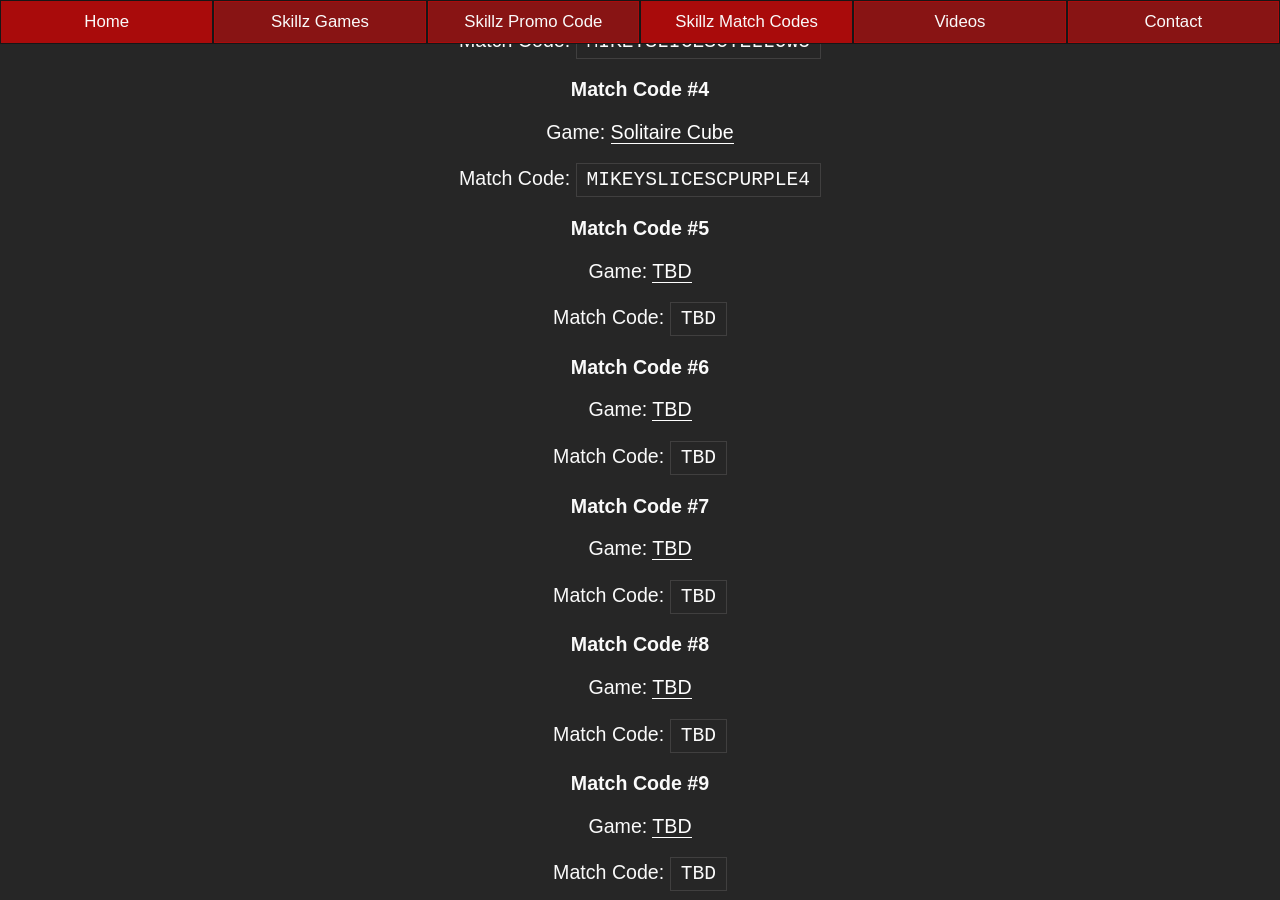
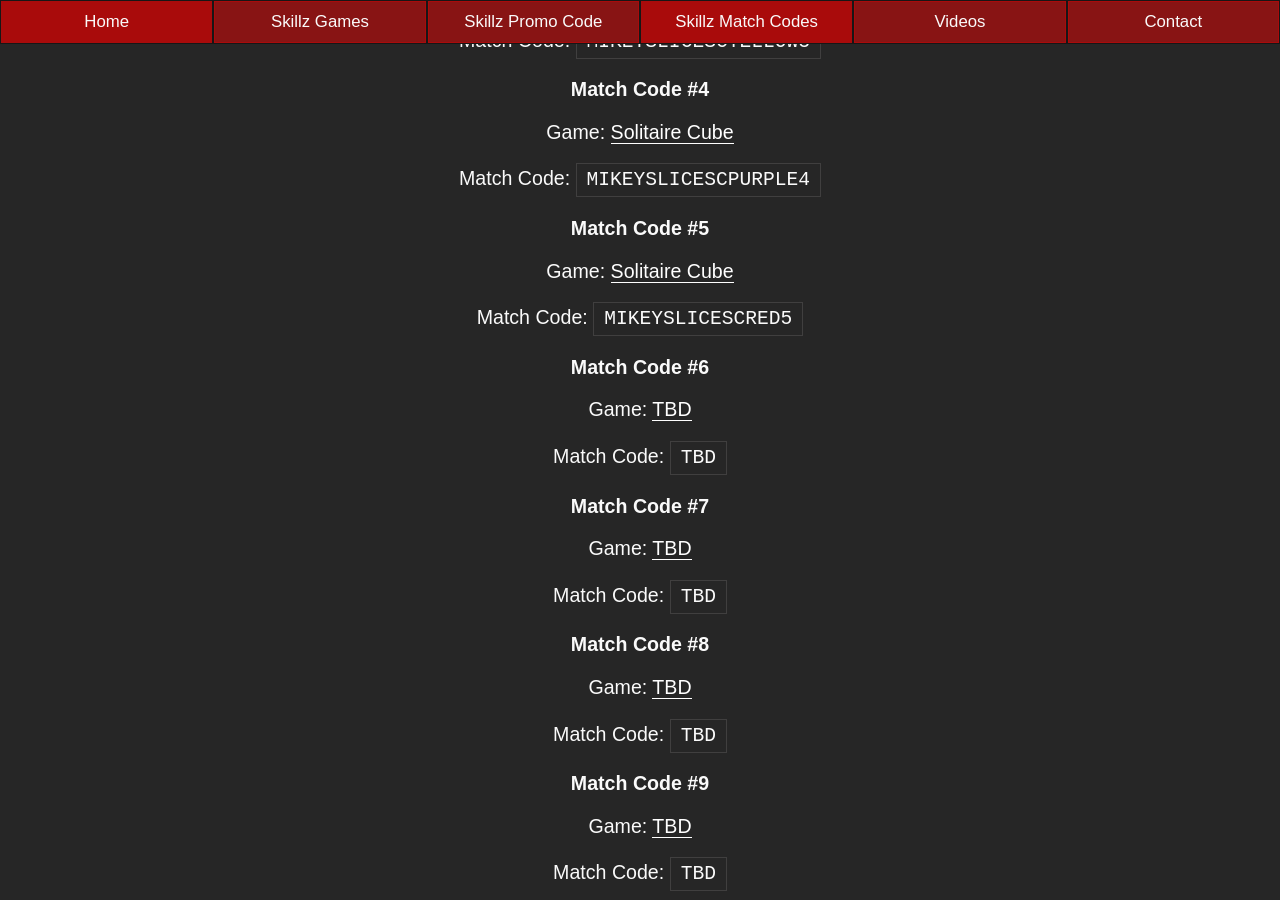
Before and after one commit to mikeyslice/esports-medium, a Jekyll site: the page built from skillz-match-codes.md, in a window 1280 px wide and 900 px high, scrolled down 3660 px. Built offline with Jekyll 4.4.1, drawn with Linux system fonts in a browser that asks for light colours.

Commit message:
Update Skillz Match Codes “skillz-match-codes”

```diff
--- a/_includes/pages/skillz-match-codes.html
+++ b/_includes/pages/skillz-match-codes.html
@@ -127,9 +127,9 @@
 
 <h3>Match Code #5</h3>
 
-<p>Game: <a href="/skillz-games/">TBD</a><p>
+<p>Game: <a href="/skillz-games/">Solitaire Cube</a><p>
 
-<p>Match Code: <code>TBD</code><p>
+<p>Match Code: <code>MIKEYSLICESCRED5</code><p>
 
 <h3>Match Code #6</h3>
 
```
